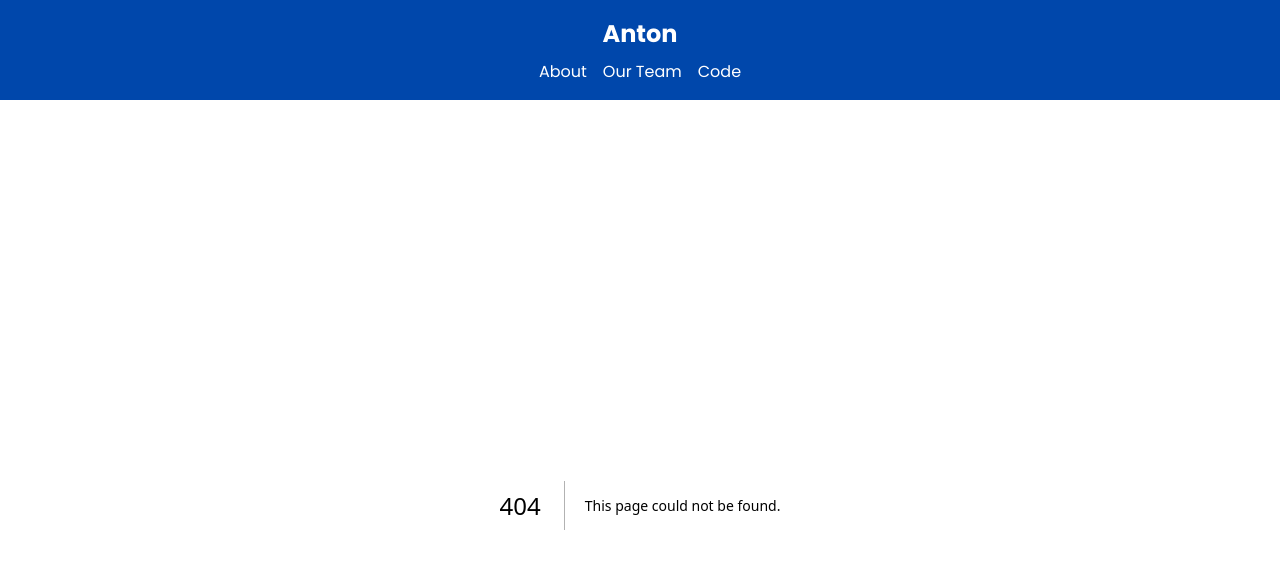
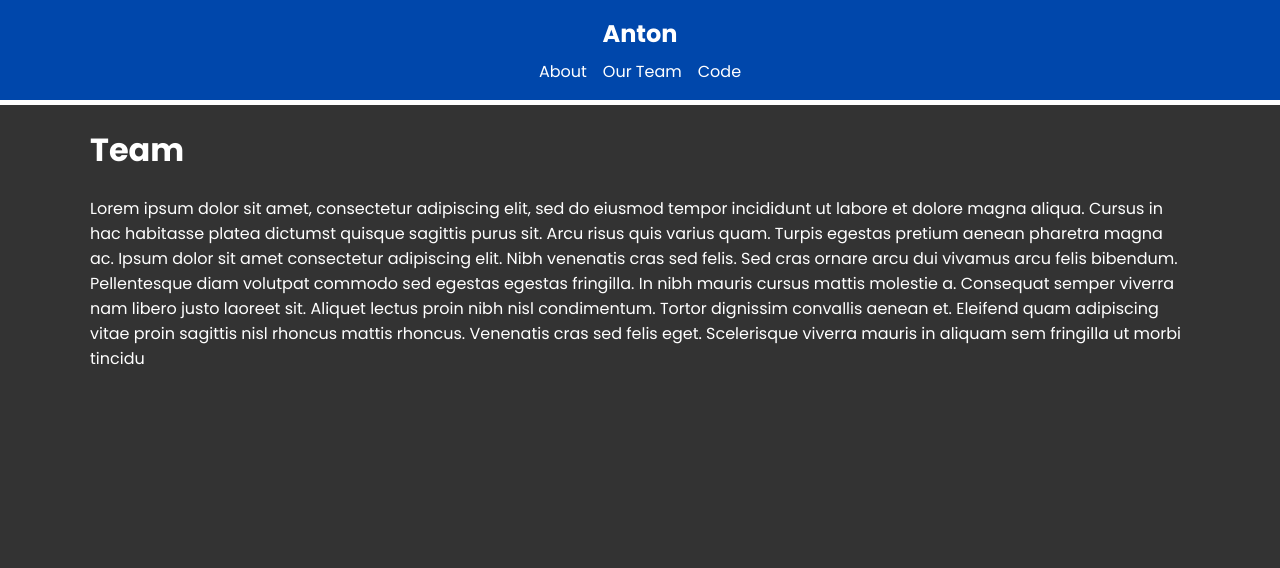
Before and after one commit to antonfrancisjeejo/nextjs_v13, a Next.js app: page /about/team in a window 1280 px wide. Before the commit this address had no page. Shown: the top 568 px of the page. Built offline with nearby package versions, Linux system fonts and the light colour scheme.

Commit message:
Initial commit

```diff
--- /dev/null
+++ b/app/about/team/page.js
@@ -0,0 +1,26 @@
+import React from "react";
+
+const TeamPage = () => {
+  return (
+    <div>
+      <h1>Team</h1>
+      <p>
+        Lorem ipsum dolor sit amet, consectetur adipiscing elit, sed do eiusmod
+        tempor incididunt ut labore et dolore magna aliqua. Cursus in hac
+        habitasse platea dictumst quisque sagittis purus sit. Arcu risus quis
+        varius quam. Turpis egestas pretium aenean pharetra magna ac. Ipsum
+        dolor sit amet consectetur adipiscing elit. Nibh venenatis cras sed
+        felis. Sed cras ornare arcu dui vivamus arcu felis bibendum.
+        Pellentesque diam volutpat commodo sed egestas egestas fringilla. In
+        nibh mauris cursus mattis molestie a. Consequat semper viverra nam
+        libero justo laoreet sit. Aliquet lectus proin nibh nisl condimentum.
+        Tortor dignissim convallis aenean et. Eleifend quam adipiscing vitae
+        proin sagittis nisl rhoncus mattis rhoncus. Venenatis cras sed felis
+        eget. Scelerisque viverra mauris in aliquam sem fringilla ut morbi
+        tincidu
+      </p>
+    </div>
+  );
+};
+
+export default TeamPage;
```
